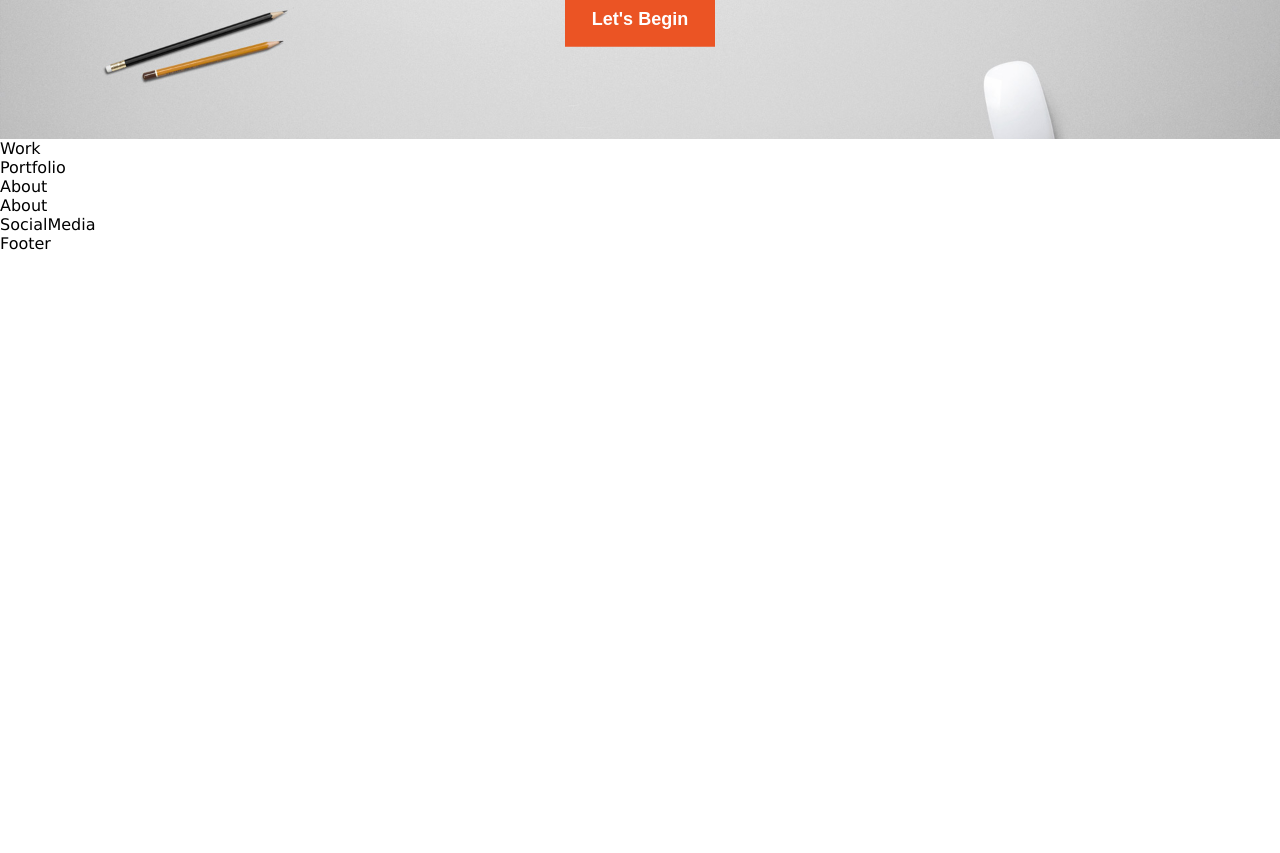
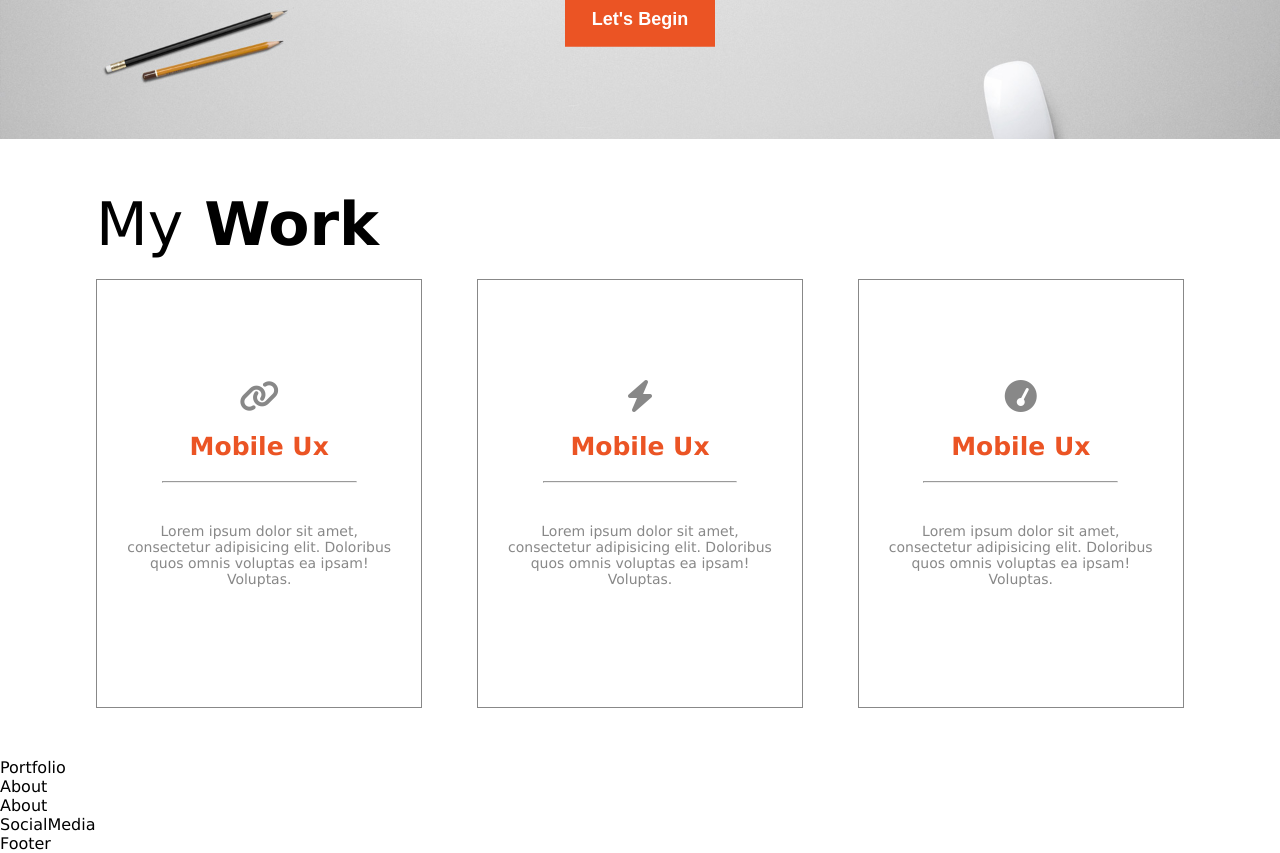
Before and after one commit to Mohaned-Adel/ULTRA-template, a React (Create React App) app: page / in a window 1280 px wide. Shown: the part 480-1333 px from the top of the page. Before the commit the page ends 800 px from the top, so only its background shows below. Built offline with nearby package versions, Linux system fonts and the light colour scheme.

Commit message:
adding: work section with styled components

```diff
--- a/public/index.html
+++ b/public/index.html
@@ -25,6 +25,7 @@
       Learn how to configure a non-root public URL by running `npm run build`.
     -->
     <title>React App</title>
+    <link rel="stylesheet" href="https://cdnjs.cloudflare.com/ajax/libs/font-awesome/6.1.1/css/all.min.css" />
   </head>
   <body>
     <noscript>You need to enable JavaScript to run this app.</noscript>
--- a/src/components/Work/Work.js
+++ b/src/components/Work/Work.js
@@ -1,9 +1,50 @@
+import { useEffect, useState } from "react";
+import {
+  WorkSection,
+  WorkTitle,
+  TitleSpan,
+  WorkPart,
+  PartIcon,
+  PartTitle,
+  Line,
+  PartDesc,
+} from "./WorkStyle";
+
 const Work = () => {
+  const [works, setWorks] = useState([]);
+
+  useEffect(() => {
+    requestWorks();
+  }, []);
+
+  async function requestWorks() {
+    const result = await fetch("js/data.json");
+    const res = await result.json();
+
+    const worksData = res.works;
+    setWorks(worksData);
+  }
+
+  const WorksList = works.map((workItem) => {
     return (
-        <div>
-            Work
-        </div>
-    )
-}
+      <WorkPart first={workItem.id === 1 ? true : false} key={workItem.id}>
+        <PartIcon className={workItem.icon_name}></PartIcon>
+        <PartTitle>{workItem.title}</PartTitle>
+        <Line />
+        <PartDesc>{workItem.body}</PartDesc>
+      </WorkPart>
+    );
+  });
+  return (
+    <WorkSection>
+      <div className="container">
+        <WorkTitle>
+          <TitleSpan>My</TitleSpan> Work
+        </WorkTitle>
+        {WorksList}
+      </div>
+    </WorkSection>
+  );
+};
 
 export default Work;
--- /dev/null
+++ b/src/components/Work/WorkStyle.js
@@ -0,0 +1,50 @@
+import styled from "styled-components";
+
+export const WorkSection = styled.div`
+  height: auto;
+  padding: 50px 0;
+  overflow: hidden;
+  background: #fff;
+`;
+
+export const WorkTitle = styled.h2`
+  font-size: 60px;
+`;
+
+export const TitleSpan = styled.span`
+  font-weight: normal;
+`;
+
+export const WorkPart = styled.div`
+  margin-top: 20px;
+  width: 30%;
+  float: left;
+  height: auto;
+  padding: 100px 0;
+  border: 1px solid #888;
+  box-sizing: border-box;
+  text-align: center;
+  margin-left: ${(props) => (props.first === true ? "0" : "5%")};
+`;
+
+export const PartIcon = styled.i`
+  color: #888;
+  margin-bottom: 20px;
+`;
+export const PartTitle = styled.h4`
+  font-size: 25px;
+  color: #eb5424;
+  margin-bottom: 20px;
+`;
+
+export const Line = styled.hr`
+  width: 60%;
+  margin: auto;
+  margin-bottom: 20px;
+`;
+
+export const PartDesc = styled.p`
+  font-size: 14px;
+  color: #888;
+  padding: 20px;
+`;
--- a/src/index.css
+++ b/src/index.css
@@ -12,3 +12,7 @@ body {
     width: 85%;
     margin: auto;
 }
+
+.margin-bottom {
+    margin-bottom: 20px
+}
```
Also changed, not shown: src/components/Work/Work.css (deleted).
